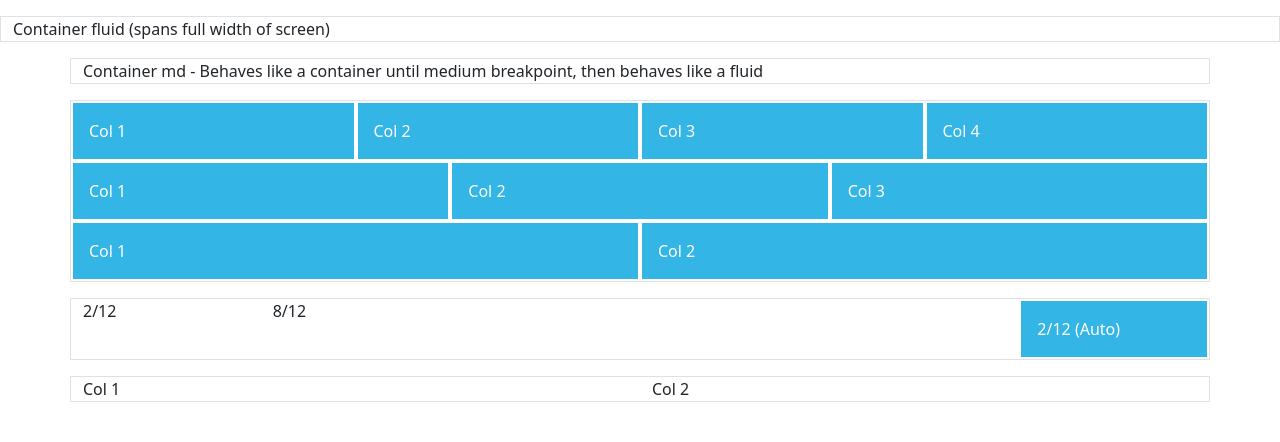
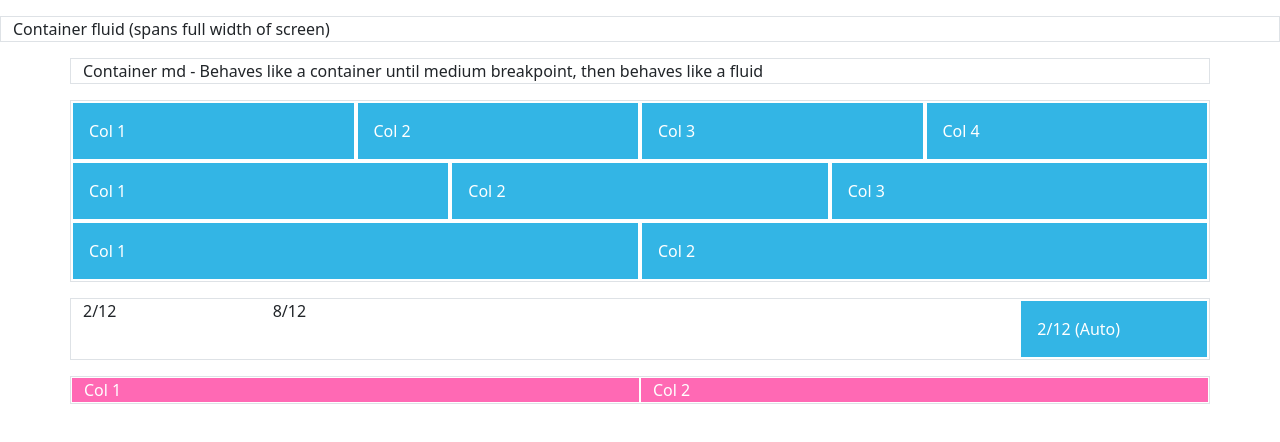
Before and after one commit to reubendawe/bootstrap-learning, a website: page cdn/index.html in a window 1280 px wide. Drawn offline with nearby package versions, Linux system fonts and the light colour scheme.

Commit message:
Further experimentation with break points - Up to 30:05

```diff
--- a/cdn/index.html
+++ b/cdn/index.html
@@ -12,6 +12,12 @@
             background-color: #33b5e5;
             border: 2px solid #fff;
             color: #fff;
+        }
+
+        .bp-col-style {
+            background-color: hotpink;
+            color: #fff;
+            border: 1px solid #fff;
         }
 
     </style>
@@ -86,10 +92,10 @@
 
     <div class="container-md border mt-3">
         <div class="row">
-            <div class="col-sm-10 col-md-8 col-xl-6">
+            <div class="col-6 col-sm-10 col-md-8 col-lg-11 col-xl-6 bp-col-style">
                 Col 1
             </div>
-            <div class="col-sm-2 col-md-4 col-xl-6">
+            <div class="col-6 col-sm-2 col-md-4 col-lg-1 col-xl-6 bp-col-style">
                 Col 2
             </div>
         </div>
```
